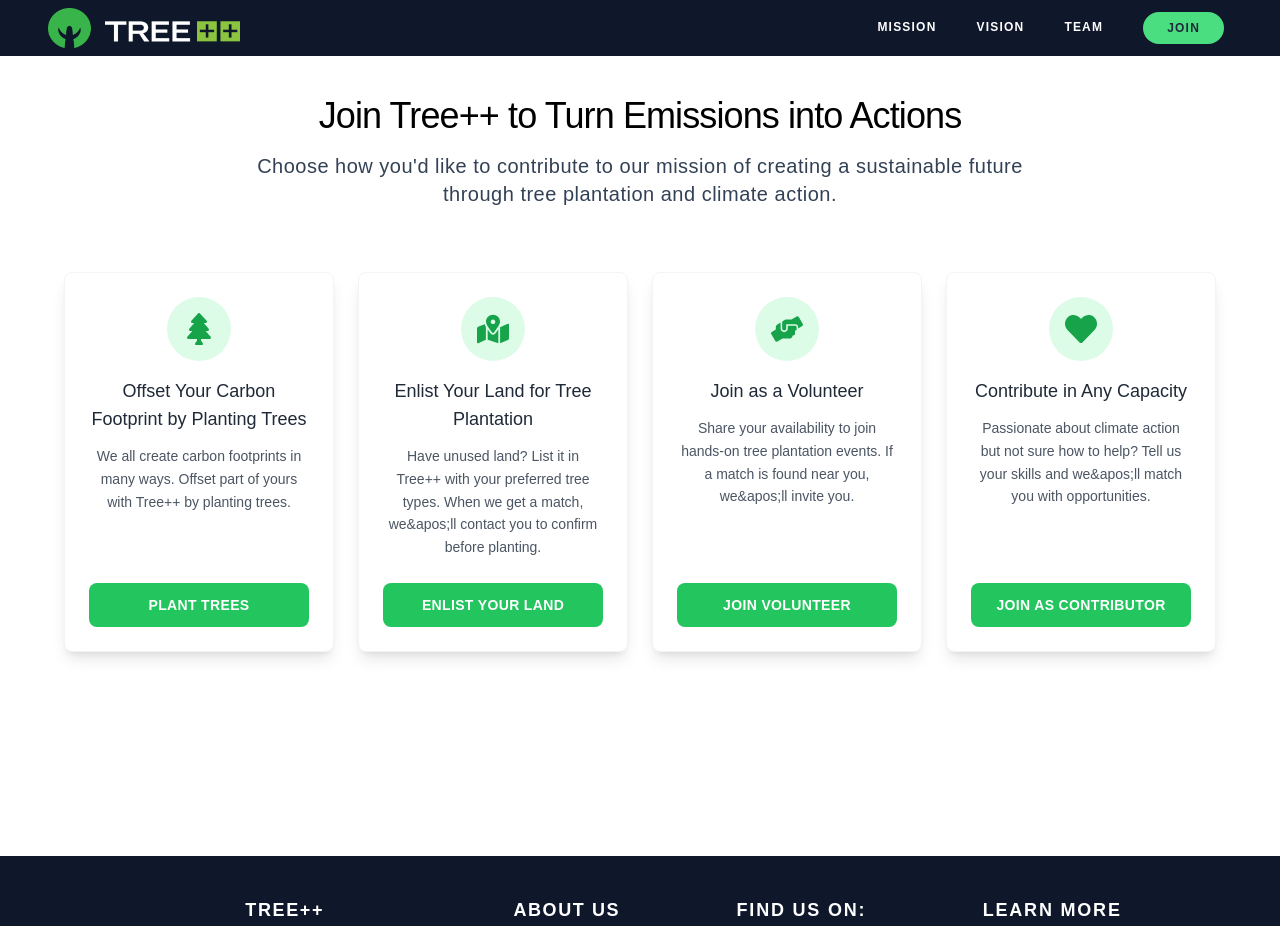
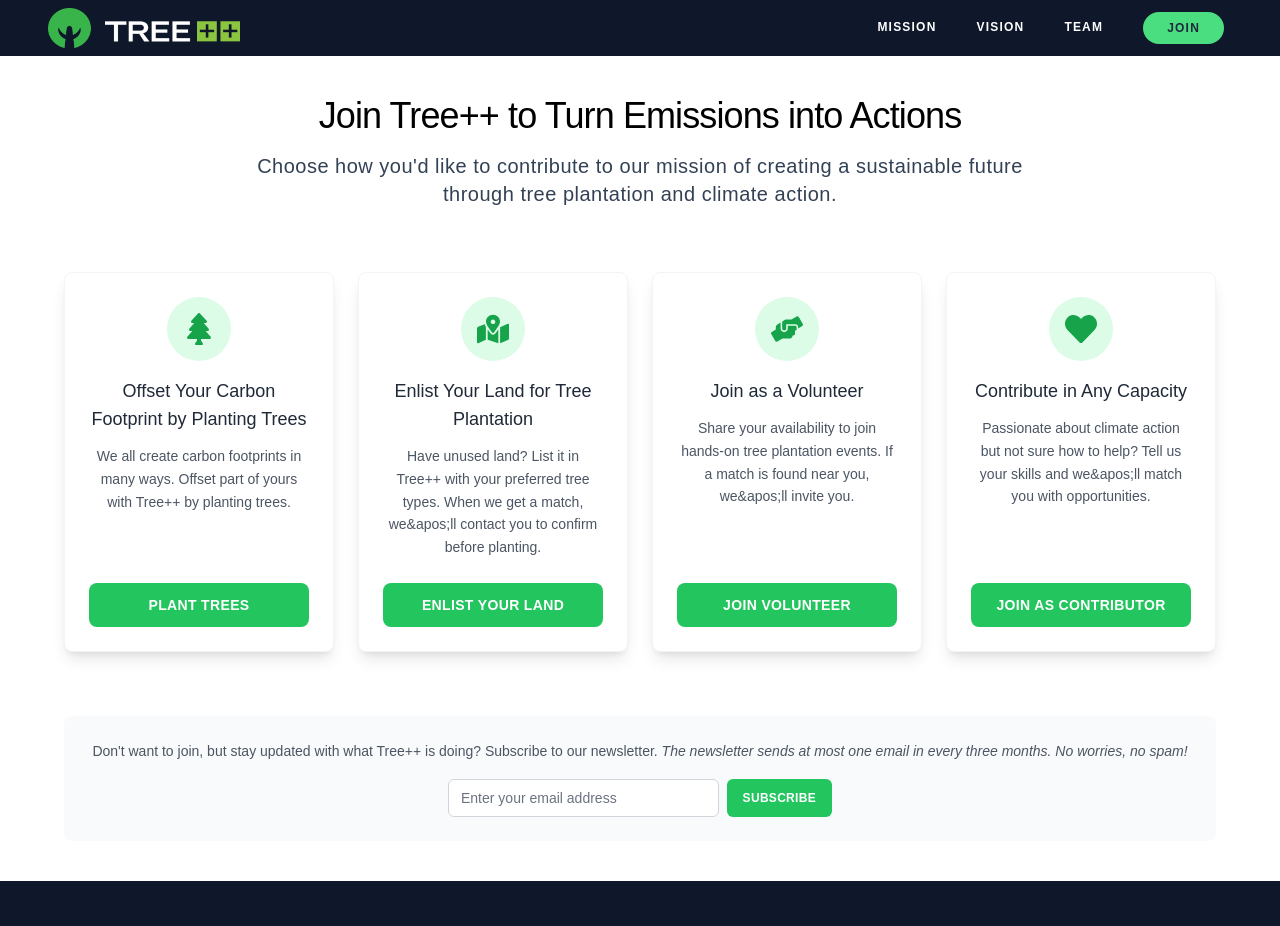
Before and after one commit to tree-pp/TreePP, a Next.js app: page /join in a window 1280 px wide. Shown: the top 926 px of the page. Built offline with nearby package versions, Linux system fonts and the light colour scheme.

Commit message:
ad> newsletter subscription

```diff
--- a/src/app/join/page.tsx
+++ b/src/app/join/page.tsx
@@ -268,6 +268,33 @@ const JoinPage = () => {
             </div>
           ))}
         </div>
+
+        {/* Newsletter Section */}
+        <div className="mt-16 text-center">
+          <div className="bg-gray-50 rounded-lg p-6">
+            <p className="text-sm text-gray-600 mb-4 leading-relaxed">
+              Don&apos;t want to join, but stay updated with what Tree++ is
+              doing? Subscribe to our newsletter.{' '}
+              <span className="italic">
+                The newsletter sends at most one email in every three months. No
+                worries, no spam!
+              </span>
+            </p>
+            <div className="flex flex-col sm:flex-row gap-2 max-w-sm mx-auto">
+              <input
+                type="email"
+                placeholder="Enter your email address"
+                className="flex-1 px-3 py-2 border border-gray-300 rounded-md focus:outline-none focus:ring-2 focus:ring-green-500 focus:border-transparent text-gray-900 placeholder-gray-500 text-sm"
+              />
+              <button
+                type="button"
+                className="bg-green-500 hover:bg-green-600 text-white font-semibold py-2 px-4 rounded-md transition-colors duration-300 uppercase tracking-wide text-xs whitespace-nowrap"
+              >
+                Subscribe
+              </button>
+            </div>
+          </div>
+        </div>
       </div>
 
       {/* Modals */}
```
